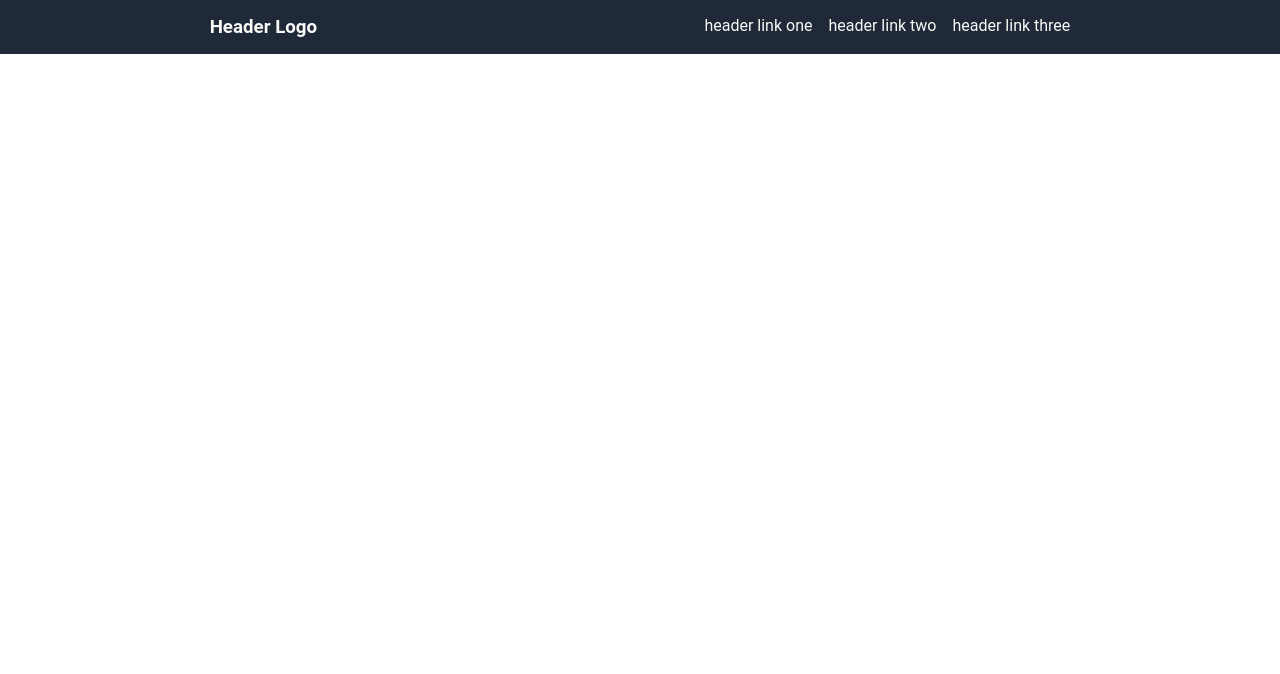
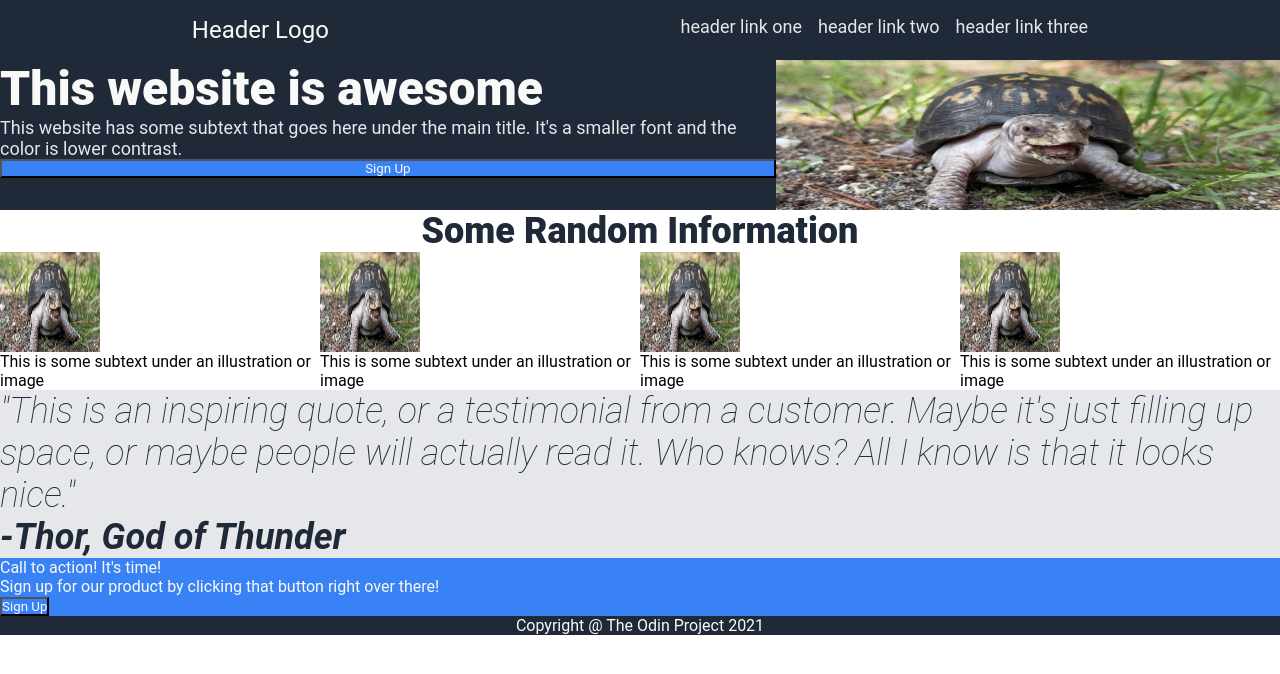
Before and after one commit to TranquilTortoise/landing-page, a plain HTML site: page index.html in a window 1280 px wide. Drawn offline with Linux system fonts and the light colour scheme.

Commit message:
make basic layout of whole page w/o much styling

```diff
--- a/index.html
+++ b/index.html
@@ -9,7 +9,7 @@
 <body>
 
     <div class="header-container">
-        <h3>Header Logo</h3>
+        <p class="header-logo">Header Logo</p>
 
         <div class="link-container">
             <a>header link one</a>
@@ -18,5 +18,53 @@
         </div>
     </div>
 
+    <div class="intro-container">
+        <div class="intro-left">
+            <p class="main-text">This website is awesome</p>
+            <p class="secondary-text">This website has some subtext that goes here under the main title. It's a smaller font and the color is lower contrast.</p>
+            <button class="sign-up-button">Sign Up</button>
+        </div>
+        <img class="intro-pic" src="./pictures/intro-turtle.jpeg">
+    </div>
+
+    <div class="info-container">
+        <p class="random-info">Some Random Information</p>
+        <div class="card-container">
+            <div class="card">
+                <img src="./pictures/intro-turtle.jpeg">
+                <p>This is some subtext under an illustration or image</p>
+            </div>
+            <div class="card">
+                <img src="./pictures/intro-turtle.jpeg">
+                <p>This is some subtext under an illustration or image</p>
+            </div>
+            <div class="card">
+                <img src="./pictures/intro-turtle.jpeg">
+                <p>This is some subtext under an illustration or image</p>
+            </div>
+            <div class="card">
+                <img src="./pictures/intro-turtle.jpeg">
+                <p>This is some subtext under an illustration or image</p>
+            </div>
+        </div>
+    </div>
+
+    <div class="quote-container">
+        <em class=>"This is an inspiring quote, or a testimonial from a customer. Maybe it's just filling up space, or maybe people will actually read it. Who knows? All I know is that it looks nice."</em>
+        <em class="quote-author">-Thor, God of Thunder</em>
+    </div>
+
+    <div class="call-to-action-container">
+        <div class="call-to-action-text">
+            <p>Call to action! It's time!</p>
+            <p>Sign up for our product by clicking that button right over there!</p>
+        </div>
+        <button class="sign-up-button">Sign Up</button>
+    </div>
+
+    <div class="footer">
+        <p>Copyright @ The Odin Project 2021</p>
+    </div>
+
 </body>
 </html>
--- a/styles.css
+++ b/styles.css
@@ -20,7 +20,95 @@ body {
 }
 
 .link-container {
+    color: #E5E7EB;
+    font-size: 18px;
     display: flex;
     justify-content: center;
     gap: 16px;
 }
+
+.intro-container {
+    background-color: #1F2937;
+    color: #F9FAF8;
+    display: flex;
+    justify-content: center;
+}
+
+.intro-left {
+    display: flex;
+    flex-direction: column;
+}
+
+.main-text {
+    font-size: 48px;
+    color: #F9FAF8;
+    font-weight: 900;
+}
+
+.secondary-text {
+    font-size: 18px;
+    color: #E5E7EB;
+}
+
+.sign-up-button {
+    background-color: #3882F6;
+    color: #F9FAF8;
+}
+
+.header-logo {
+    font-size: 24px;
+    color: #F9FAF8;
+}
+
+.intro-pic {
+    height: 150px;
+    width: 600px;
+}
+
+.card-container {
+    display: flex;
+}
+
+.random-info {
+    font-size: 36px;
+    color: #1F2937;
+    font-weight: 900;
+    text-align: center;
+}
+
+.card {
+    display: flex;
+    flex-direction: column;
+}
+
+.card > img {
+    height: 100px;
+    width: 100px;
+}
+
+.quote-container {
+    background-color: #E5E7EB;
+    font-size: 36px;
+    font-weight: 100;
+    color: #1F2937;
+    display: flex;
+    flex-direction: column;
+}
+
+.quote-author {
+    font-weight: bold;
+}
+
+.call-to-action-container {
+    background-color: #3882F6;
+    color: #F9FAF8;
+}
+
+.footer {
+    background-color: #1F2937;
+    color: #F9FAF8;
+}
+
+.footer > p {
+    text-align: center;
+}
```
Also changed, not shown: pictures/intro-turtle.jpeg (added).
